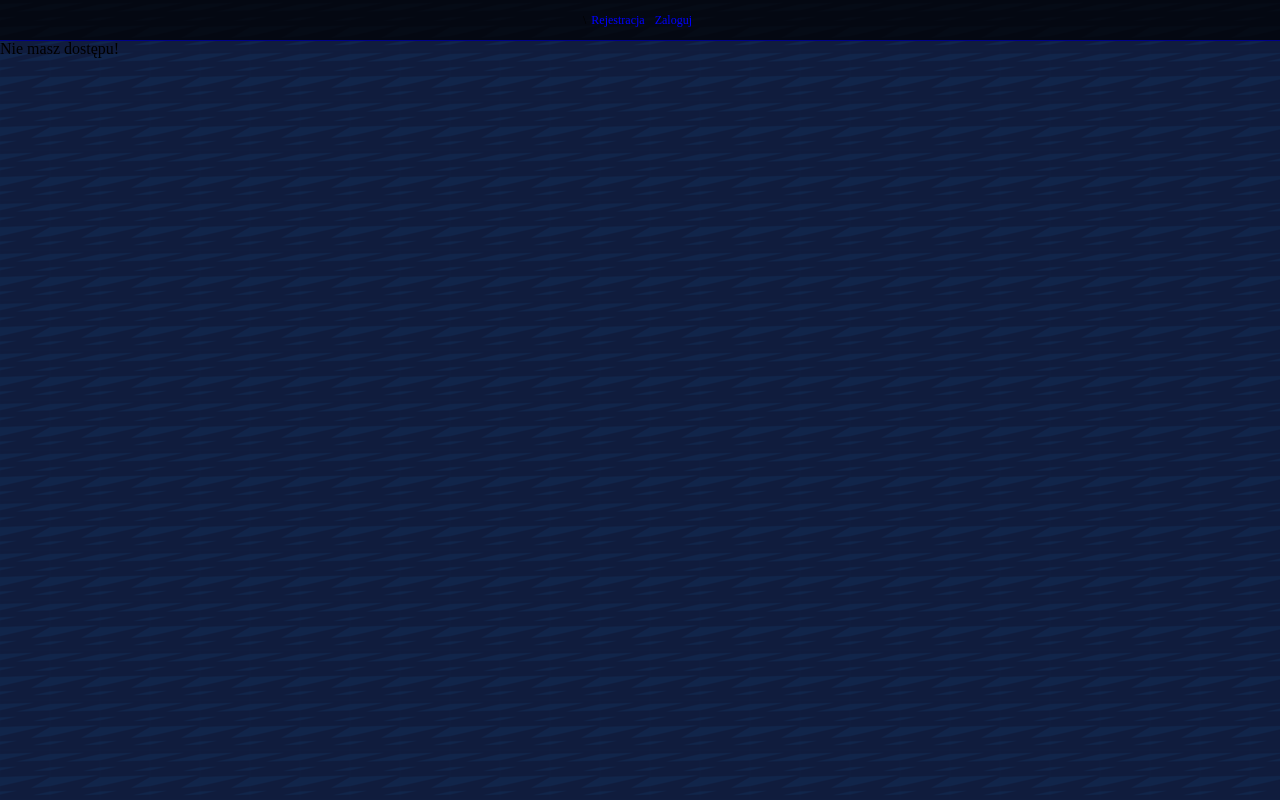
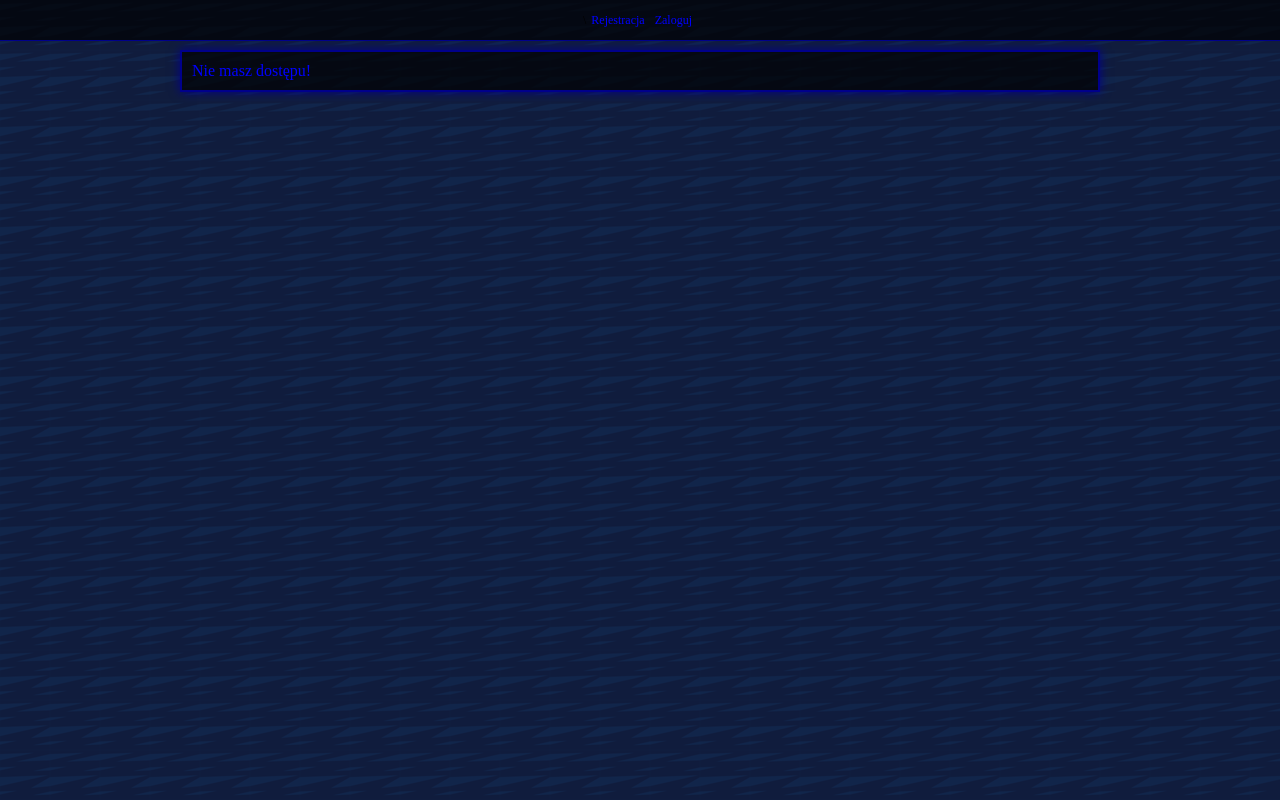
Before and after one commit to JakubSokolowski/tsp-distributed-client, a Vue app: page /panel in a window 1280 px wide. Shown: the top 800 px of the page. Built offline with nearby package versions, Linux system fonts and the light colour scheme.

Commit message:
style not access comunicat

```diff
--- a/src/NotAccess.vue
+++ b/src/NotAccess.vue
@@ -1,7 +1,7 @@
 <template>
   <div>
     <Menu/>
-    Nie masz dostępu!
+    <div class="Content">Nie masz dostępu!</div>
   </div>
 </template>
 
@@ -18,6 +18,14 @@
 
 <style scoped>
 .Content {
-  padding: 5px;
+  margin-top: 10px;
+  padding: 10px;
+  border: solid 2px darkblue;
+  box-shadow: 0px 0px 10px darkblue;
+  background-color: rgba(0, 0, 0, 0.7);
+  color: blue;
+  width: 70%;
+  margin-left: auto;
+  margin-right: auto;
 }
 </style>
```
